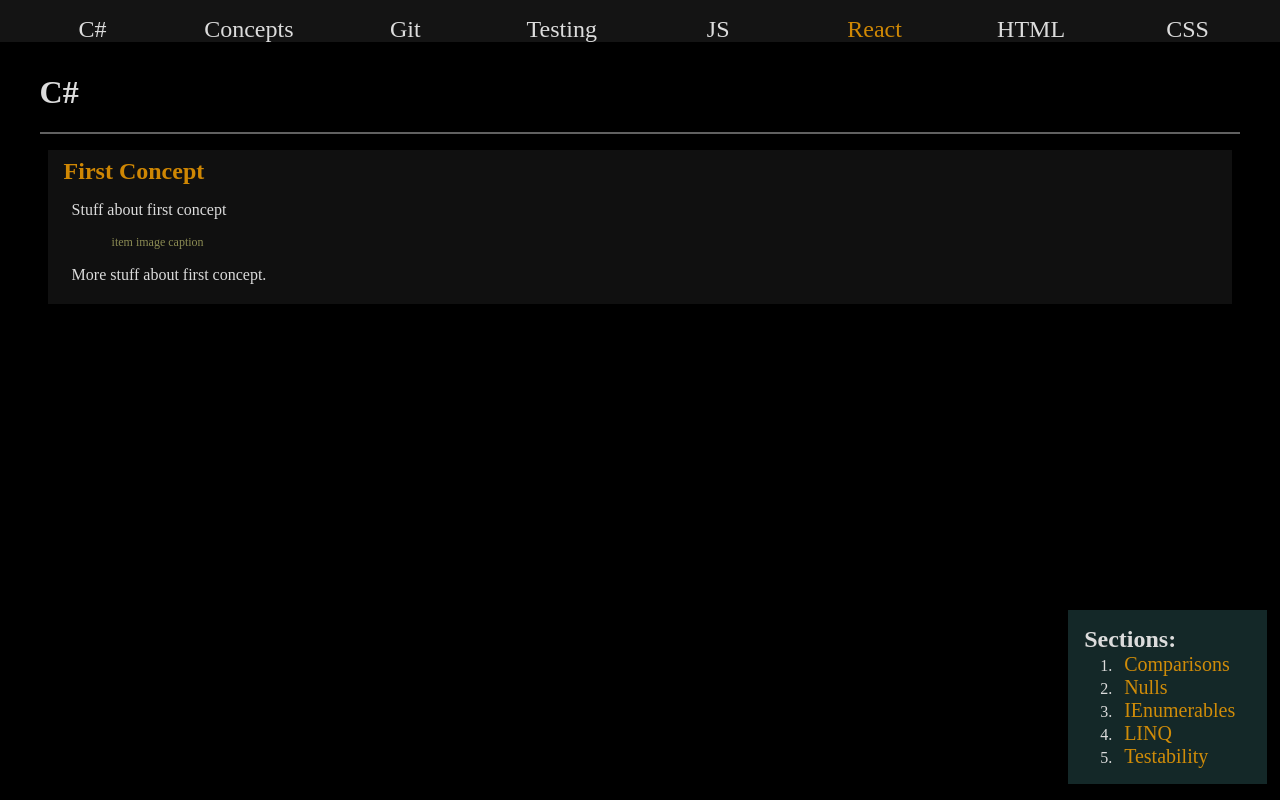
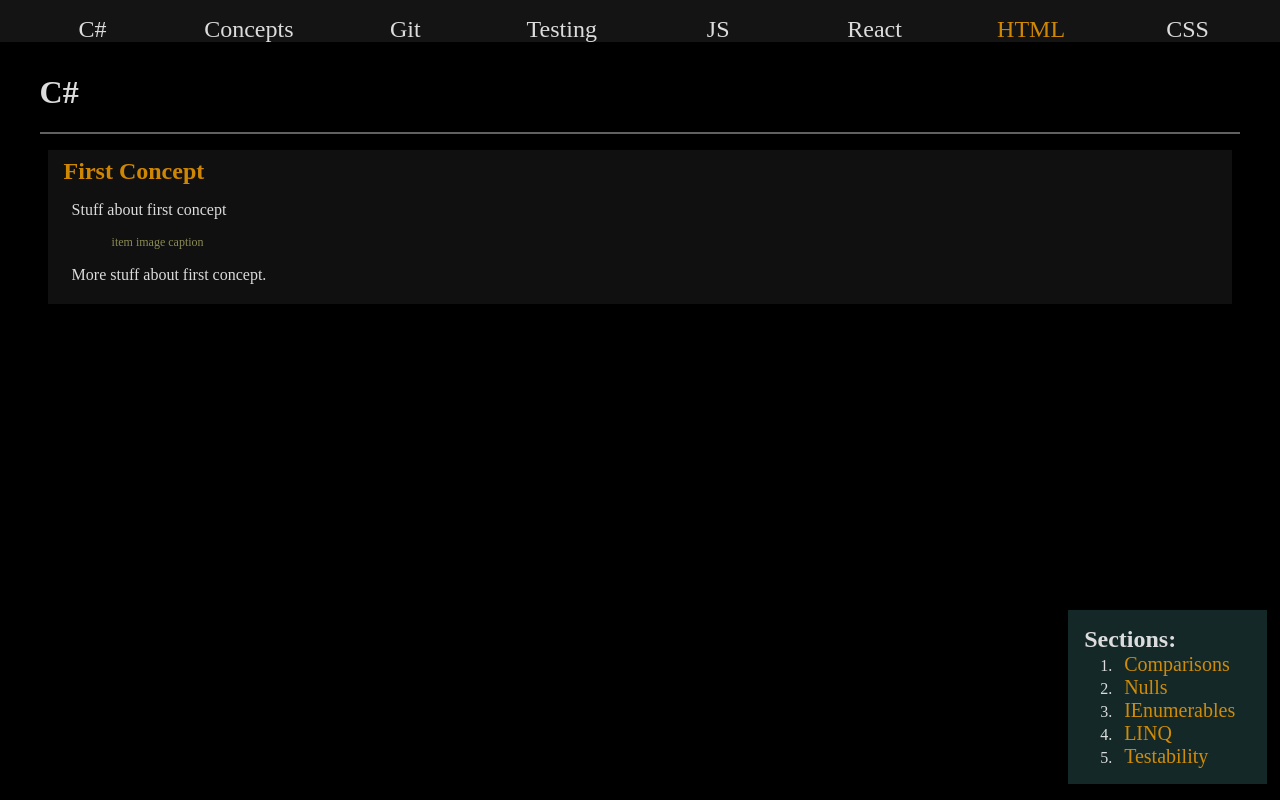
Before and after one commit to CheTranqui/Developer-Wiki, a plain HTML site: page html/html.html in a window 1280 px wide. Drawn offline with Linux system fonts and the light colour scheme.

Commit message:
Update html.html

```diff
--- a/html/html.html
+++ b/html/html.html
@@ -35,10 +35,10 @@
                     <a class="header-nav-link" href="../javascript/javascript.html">JS</a>
                 </li>
                 <li class="header-nav-item">
-                    <a class="header-nav-link active-page" href="../react/react.html">React</a>
+                    <a class="header-nav-link" href="../react/react.html">React</a>
                 </li>
                 <li class="header-nav-item">
-                    <a class="header-nav-link" href="../html/html.html">HTML</a>
+                    <a class="header-nav-link active-page" href="../html/html.html">HTML</a>
                 </li>
                 <li class="header-nav-item">
                     <a class="header-nav-link" href="../css/css.html">CSS</a>
```
